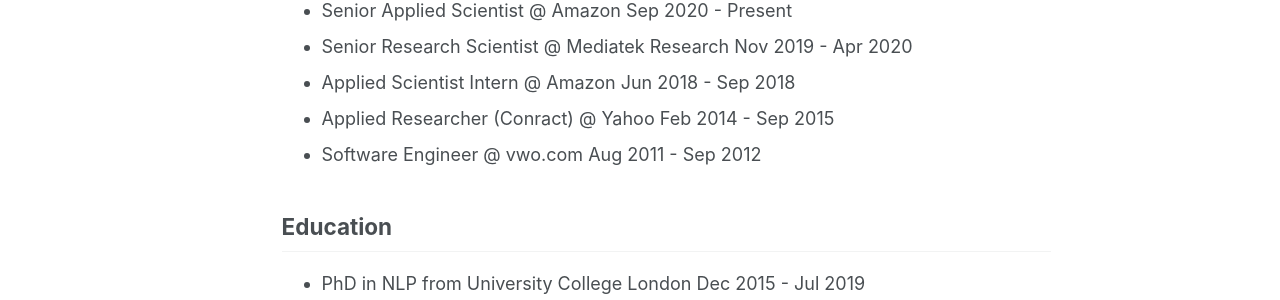
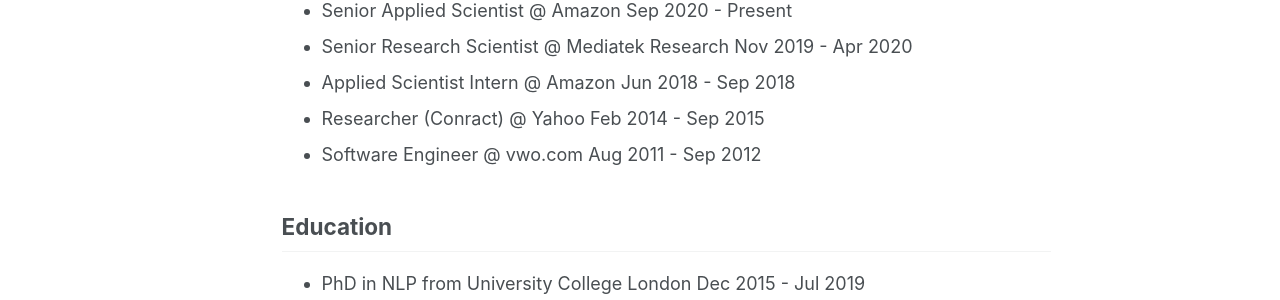
Before and after one commit to gauravsc/gauravsc.github.io, a Jekyll site: the page built from _pages/about.md, in a window 1280 px wide and 1280 px high. Shown: the part 576-876 px from the top of the window. Built offline with Jekyll 4.4.1, drawn with Linux system fonts in a browser that asks for light colours; some web fonts are replaced.

Commit message:
Update about.md

```diff
--- a/_pages/about.md
+++ b/_pages/about.md
@@ -19,7 +19,7 @@
 * Senior Applied Scientist @ Amazon Sep 2020 - Present
 * Senior Research Scientist @ Mediatek Research Nov 2019 - Apr 2020
 * Applied Scientist Intern @ Amazon Jun 2018 - Sep 2018
-* Applied Researcher (Conract) @ Yahoo Feb 2014 - Sep 2015
+* Researcher (Conract) @ Yahoo Feb 2014 - Sep 2015
 * Software Engineer @ vwo.com Aug 2011 - Sep 2012
 
 Education
```
